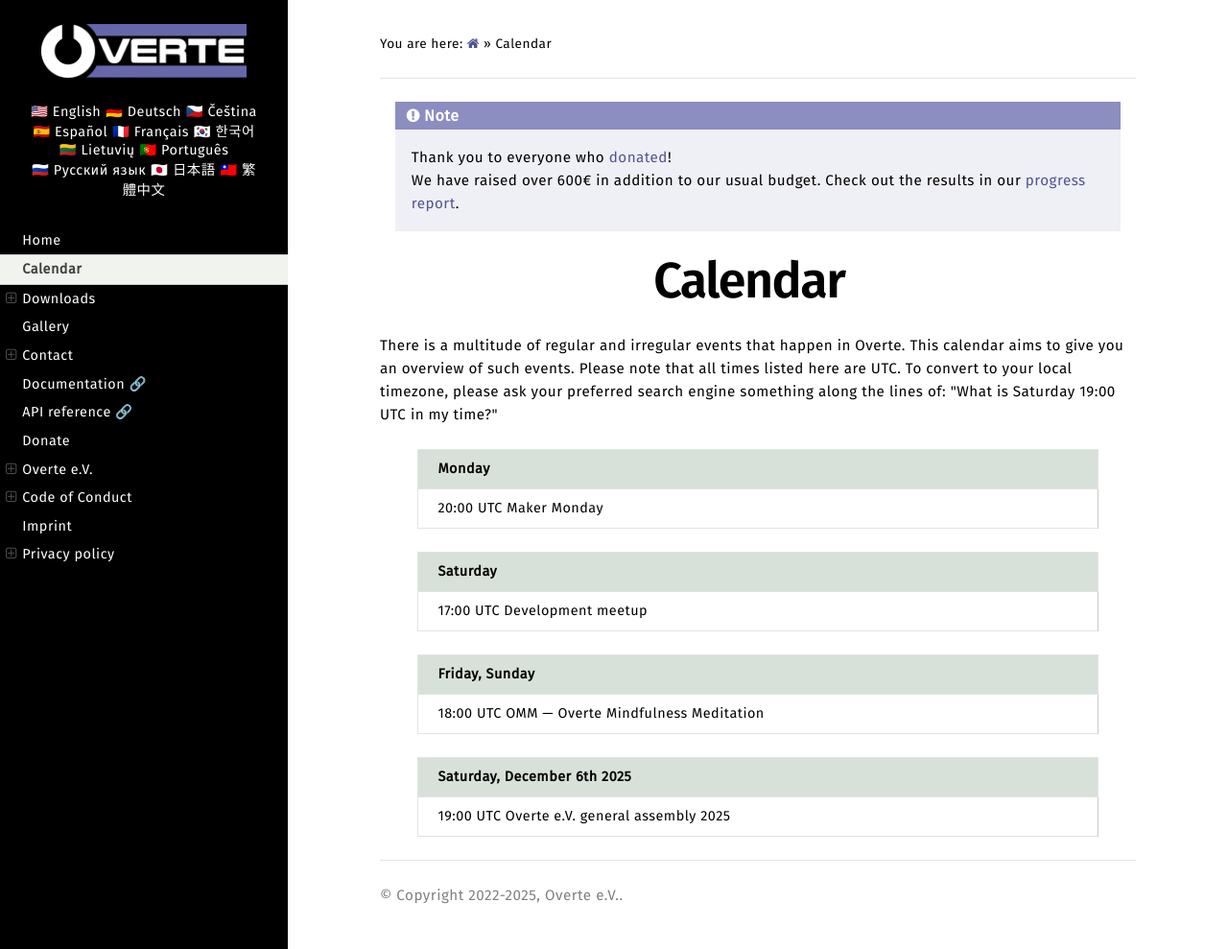
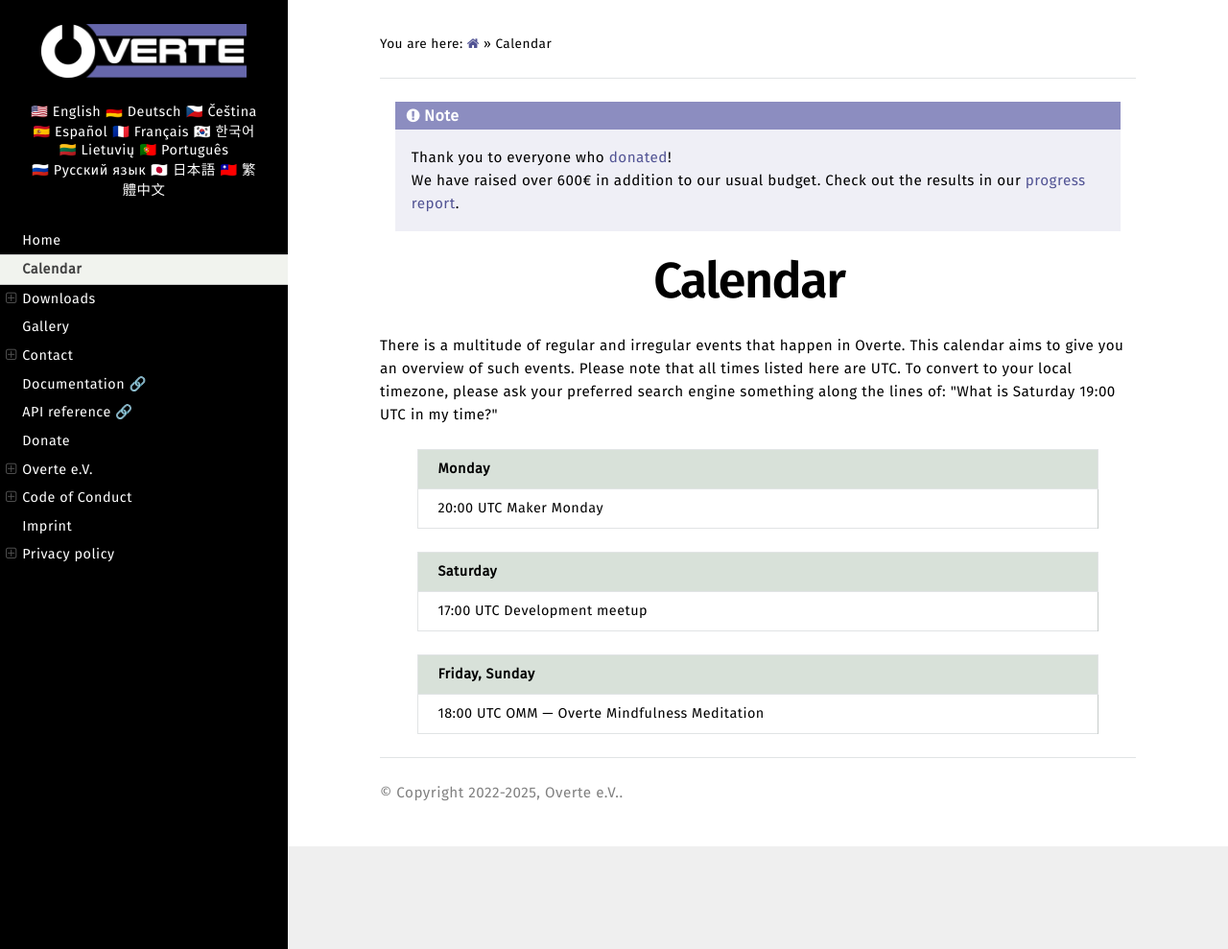
Before and after one commit to overte-org/overte-website-sphinx, a Sphinx documentation site: the page built from source/calendar.rst, in a window 1280 px wide and 989 px high. Shown: the whole window at 96% size. Built offline with Sphinx 7.4.7 and the Read the Docs theme 3.1.0, drawn with Linux system fonts in a browser that asks for light colours.

Commit message:
Remove Overte e.V. general assembly 2025 from calendar, as it already took place.

```diff
--- a/source/calendar.rst
+++ b/source/calendar.rst
@@ -24,9 +24,3 @@
 +=================================================+
 | 18:00 UTC  OMM — Overte Mindfulness Meditation  |
 +-------------------------------------------------+
-
-+-----------------------------------------------+
-| Saturday, December 6th 2025                   |
-+===============================================+
-| 19:00 UTC  Overte e.V. general assembly 2025  |
-+-----------------------------------------------+
```
